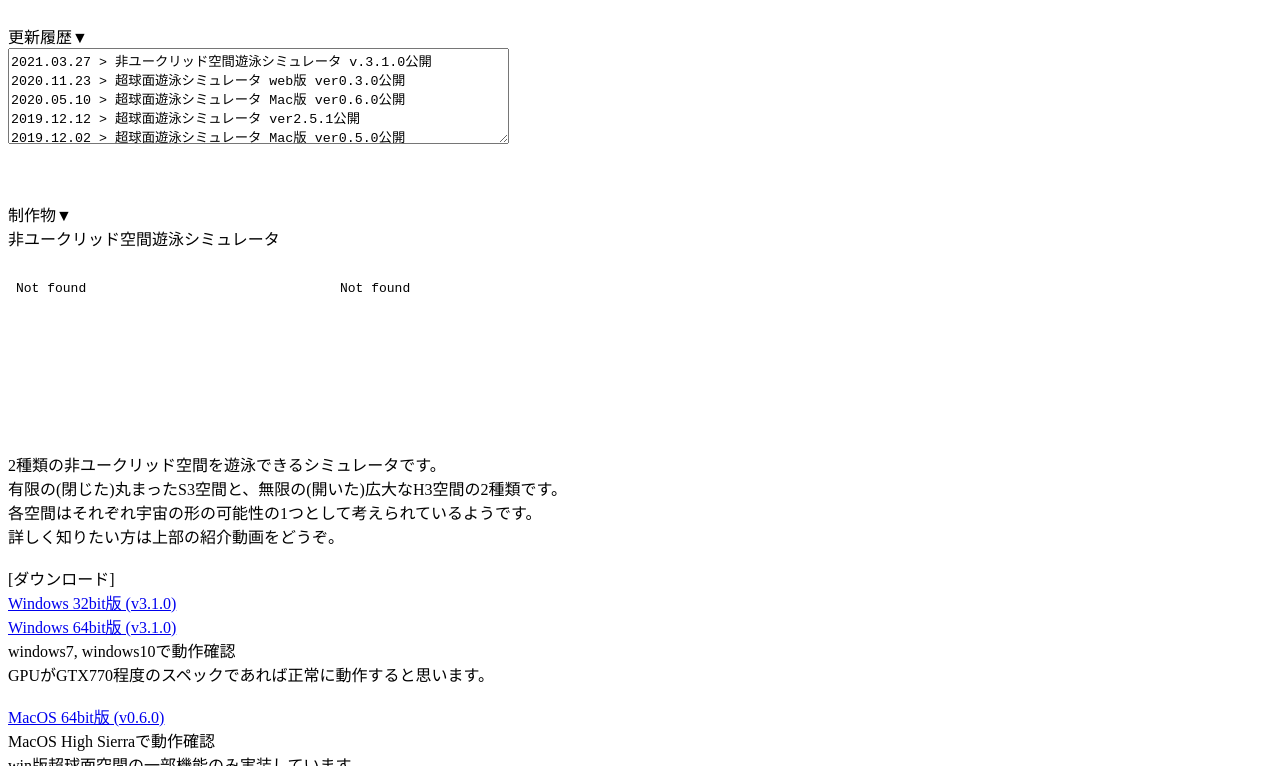
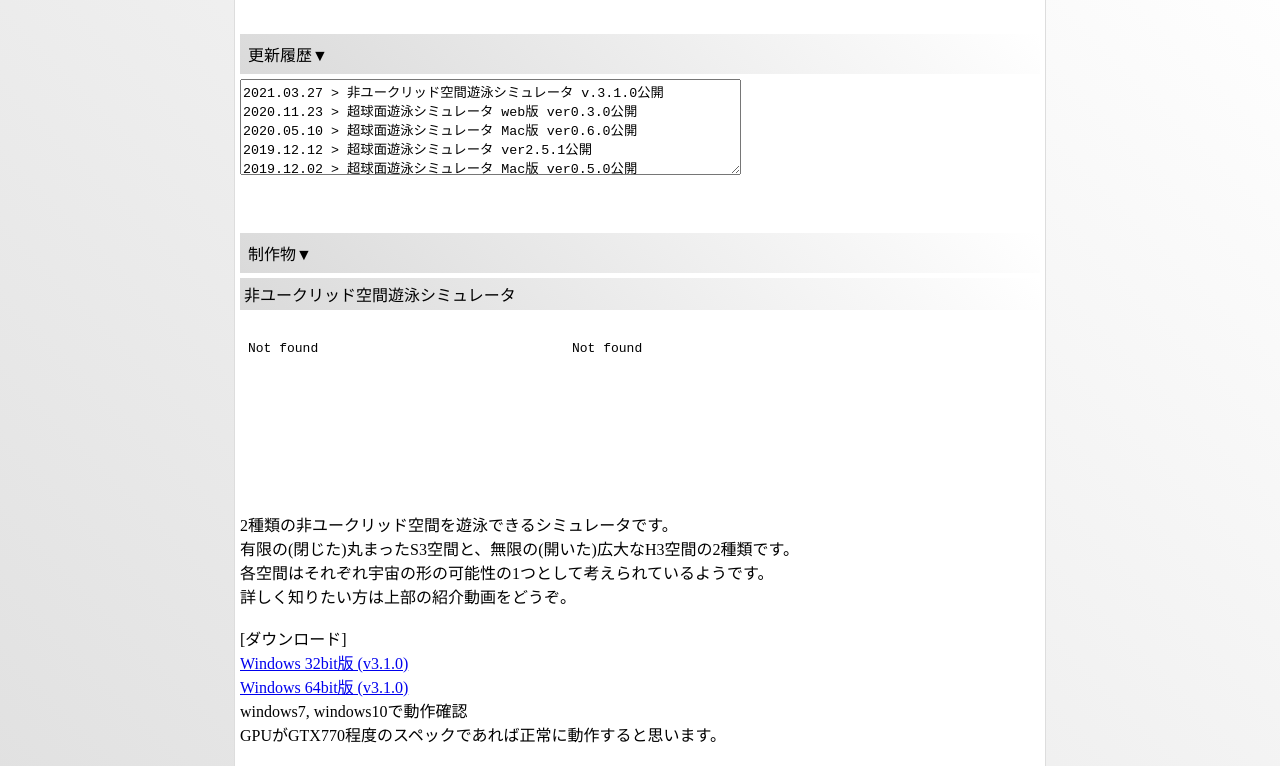
Before and after one commit to bruefire/bruefire.github.io, a plain HTML site: page index.html in a window 1280 px wide. Shown: the part 74-840 px from the top of the page. Drawn offline with Linux system fonts and the light colour scheme.

Commit message:
fixed old links and added zip files

```diff
--- a/index.html
+++ b/index.html
@@ -5,7 +5,7 @@
 <meta http-equiv="Content-Style-Type" content="text/css">
 <meta http-equiv="Contest-Script-Type" content="text/javascript">
 <meta name="viewport" content="width=device-width,initial-scale=1">
-<link rel="stylesheet" href="./bruefire&#39;s HP_files/main.css" type="text/css">
+<link rel="stylesheet" href="./main.css" type="text/css">
 <title>bruefire's HP</title>
 </head>
 <body>
@@ -45,12 +45,12 @@
 		<br>詳しく知りたい方は上部の紹介動画をどうぞ。
 		<br>
 		<br>[ダウンロード]
-		<br><a href="http://ik1-309-14606.vs.sakura.ne.jp/nes-fs_v.3.1.0_x86.zip">Windows 32bit版 (v3.1.0)</a>
-		<br><a href="http://ik1-309-14606.vs.sakura.ne.jp/nes-fs_v.3.1.0_x64.zip">Windows 64bit版 (v3.1.0)</a>
+		<br><a href="./nes-fs_v.3.1.0_x86.zip">Windows 32bit版 (v3.1.0)</a>
+		<br><a href="./nes-fs_v.3.1.0_x64.zip">Windows 64bit版 (v3.1.0)</a>
 		<br>windows7, windows10で動作確認
 		<br>GPUがGTX770程度のスペックであれば正常に動作すると思います。
 		<br>
-		<br><a href="http://ik1-309-14606.vs.sakura.ne.jp/s3sim_mac_0.6.0_x64.zip">MacOS 64bit版 (v0.6.0)</a>
+		<br><a href="./s3sim_mac_0.6.0_x64.zip">MacOS 64bit版 (v0.6.0)</a>
 		<br>MacOS High Sierraで動作確認
 		<br>win版超球面空間の一部機能のみ実装しています。
 		<br>GPUがGTX770程度のスペックであれば正常に動作すると思います。
@@ -58,7 +58,7 @@
 		<br>
 		<div class="headerB">超球面遊泳シミュレータweb版</div>
 		<br>上のアプリのweb版です。win版超球面空間の一部機能のみ実装しています。
-		<br><a href="http://bruefire.xyz/s3sim/">(クリックでサイトへ)</a>
+		<br><a href="./s3sim/">(クリックでサイトへ)</a>
 		<br>
 		<br>
 		<div class="headerB">マルチgifビューア</div>
@@ -67,8 +67,8 @@
 		<br>タイマーの設定によって一定間隔で1つずつ画像が更新されます。
 		<br>
 		<br>[ダウンロード]
-		<br><a href="http://ik1-309-14606.vs.sakura.ne.jp/mgv_1.0.1_x86.zip">Windows 32bit版</a>
-		<br><a href="http://ik1-309-14606.vs.sakura.ne.jp/mgv_1.0.1_x64.zip">Windows 64bit版</a>
+		<br><a href="./mgv_1.0.1_x86.zip">Windows 32bit版</a>
+		<br><a href="./mgv_1.0.1_x64.zip">Windows 64bit版</a>
 		<br>windows8.1, windows10で動作確認
 		<br>
 		<br>
```
Also changed, not shown: 3 other files.
